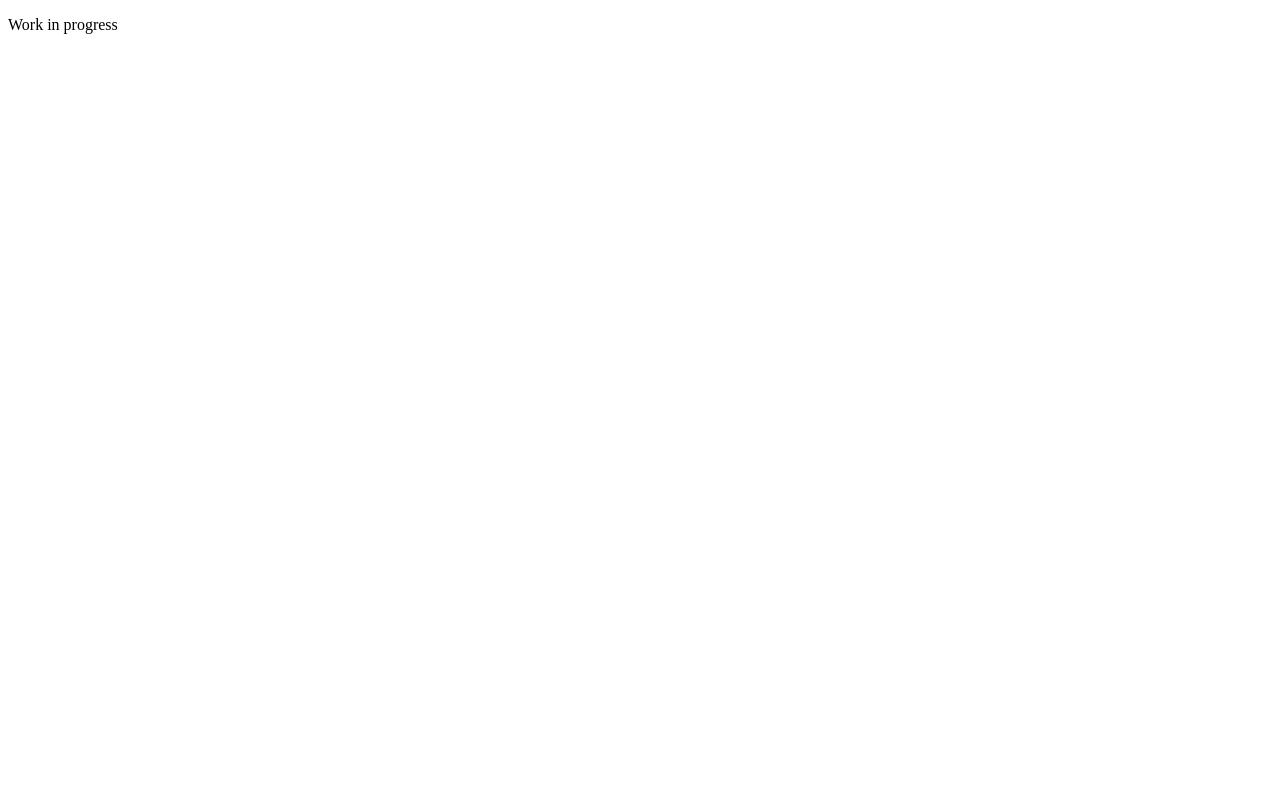
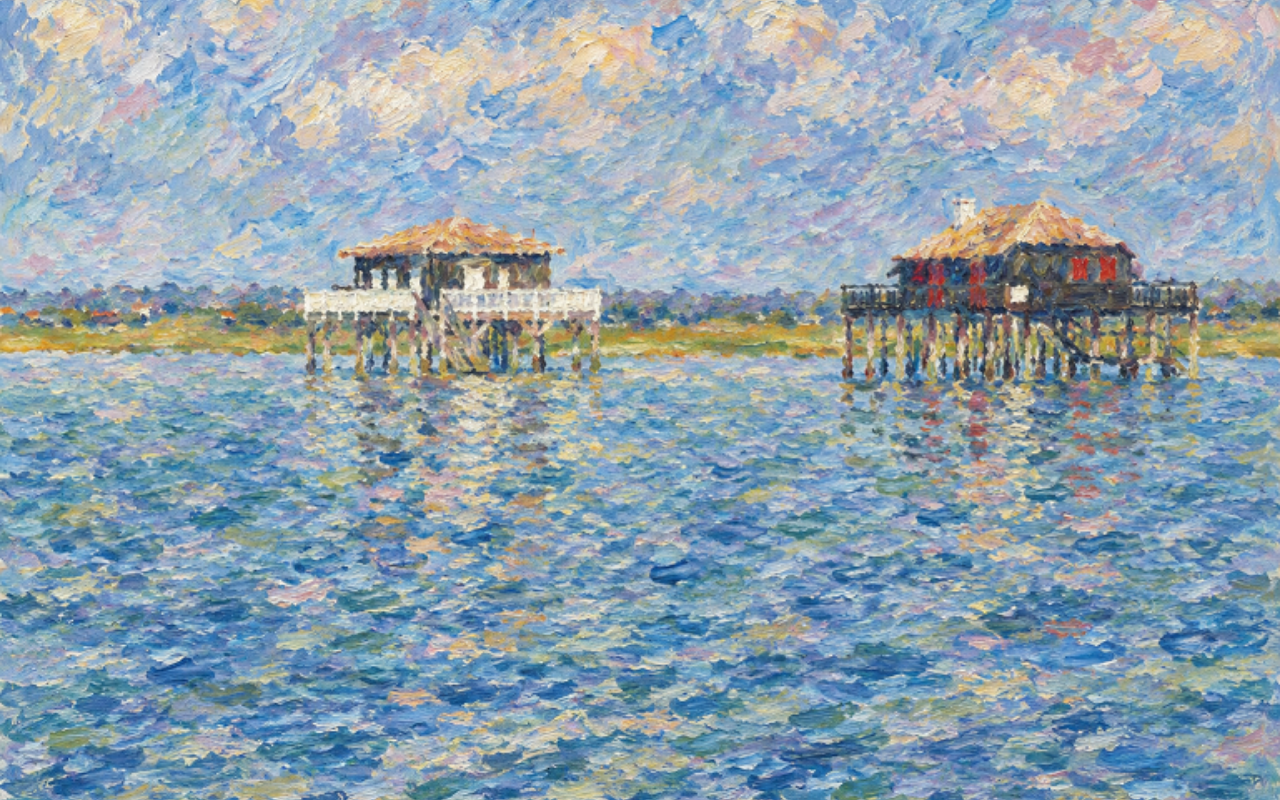
Before and after one commit to gillesnoel/tchanqai-www, a plain HTML site: page index.html in a window 1280 px wide. Drawn offline with Linux system fonts and the light colour scheme.

Commit message:
feat: Add background image

```diff
--- /dev/null
+++ b/css/style.css
@@ -0,0 +1,13 @@
+html, body {
+    margin: 0;
+    width: 100%;
+    height: 100%;
+}
+
+img {
+    display: block;
+    width: 100%;
+    height: 100vh;
+    height: 100dvh;
+    object-fit: cover;
+}
--- a/index.html
+++ b/index.html
@@ -4,8 +4,9 @@
   <meta charset="UTF-8">
   <meta name="viewport" content="width=device-width, initial-scale=1.0">
   <title>Tchanq AI</title>
+  <link rel="stylesheet" href="css/style.css">
 </head>
 <body>
-  <p>Work in progress</p>
+  <img src="images/backgroung.png" alt="Cabanes tchanquées">
 </body>
 </html>
```
Also changed, not shown: images/backgroung.png (added).
